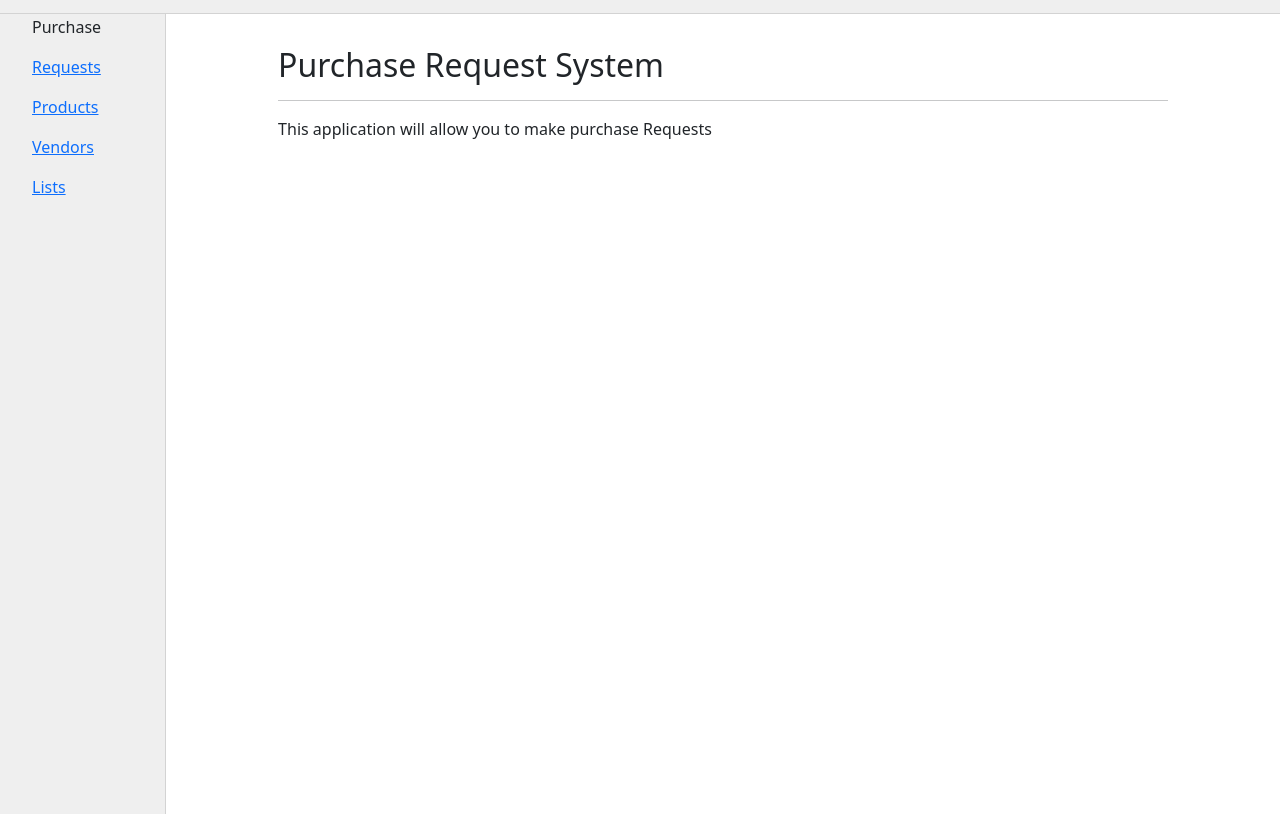
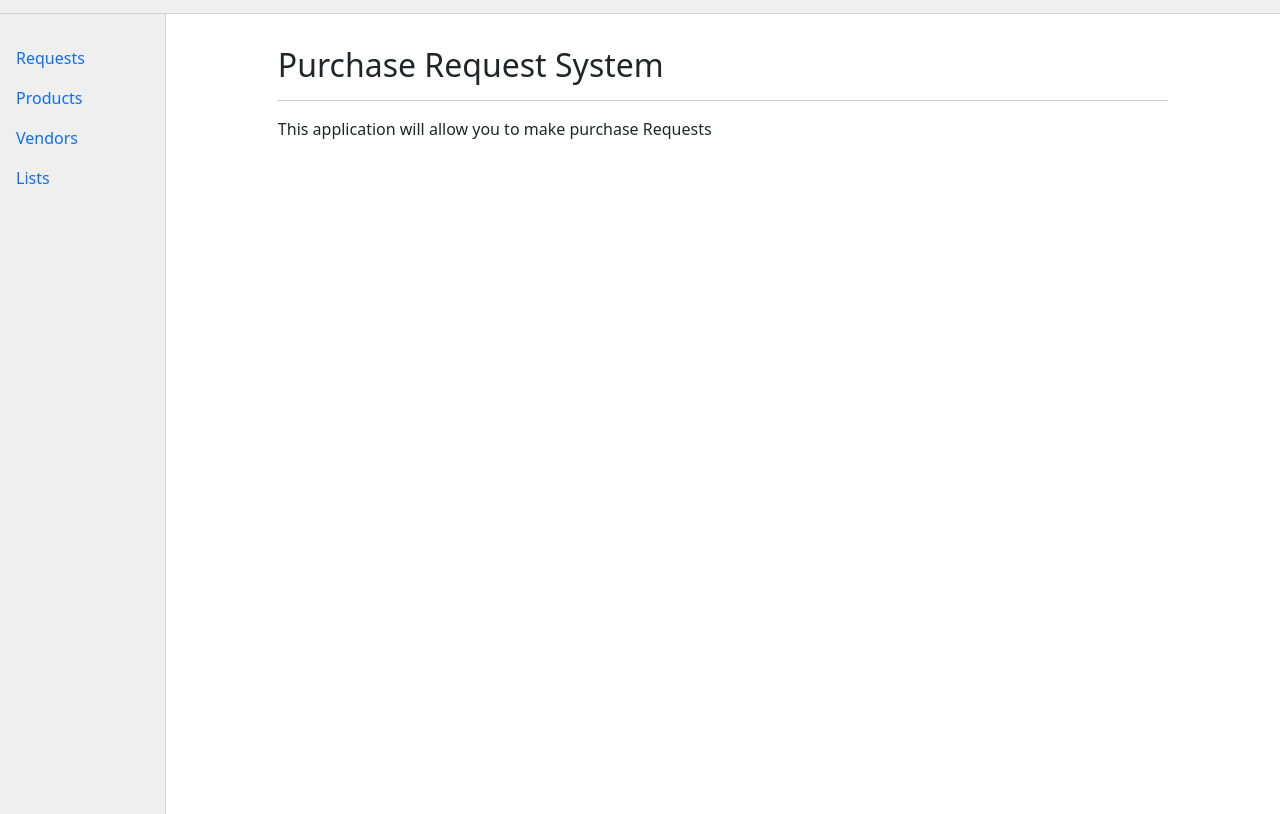
Before and after one commit to chrisdeckard2/prs-capstone, a website: page index.html in a window 1280 px wide. Shown: the part 66-880 px from the top of the page. Drawn offline with nearby package versions, Linux system fonts and the light colour scheme.

Commit message:
End of day save

```diff
--- a/css/style.css
+++ b/css/style.css
@@ -32,9 +32,9 @@ nav {
 }
 
 #menu  {
-    list-style: none;
-    display: flex;
-    flex-direction: column;
+
+
+
     gap: 1rem;
     padding-top: 1%;
 }
--- a/index.html
+++ b/index.html
@@ -31,12 +31,16 @@
     </header>
     <main>
       <nav>
-        <ul id="menu">
-          <li>Purchase</li>
-          <li><a href="">Requests</a></li>
-          <li><a href="">Products</a></li>
-          <li><a href="">Vendors</a></li>
-          <li><a href="">Lists</a></li>
+
+        <ul class="nav flex-column pt-4">
+            <li class="nav-item">
+                <a class="nav-link active" aria-current="page" href="#">Requests</a>
+                <a class="nav-link active" aria-current="page" href="#">Products</a>
+                <a class="nav-link active" aria-current="page" href="#">Vendors</a>
+
+                <a class="nav-link active" aria-current="page" href="#">Lists</a>
+            </li>
+
         </ul>
       </nav>
       <section class="container fluid mx-5 my-2 py-4">
```
